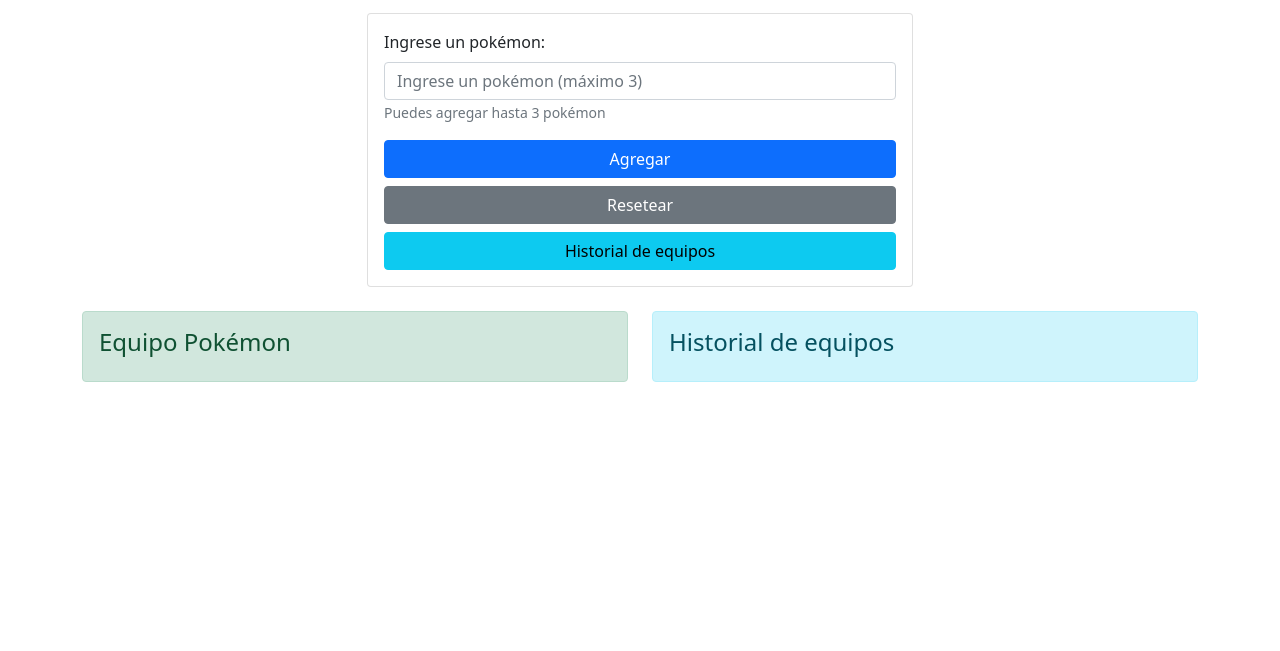
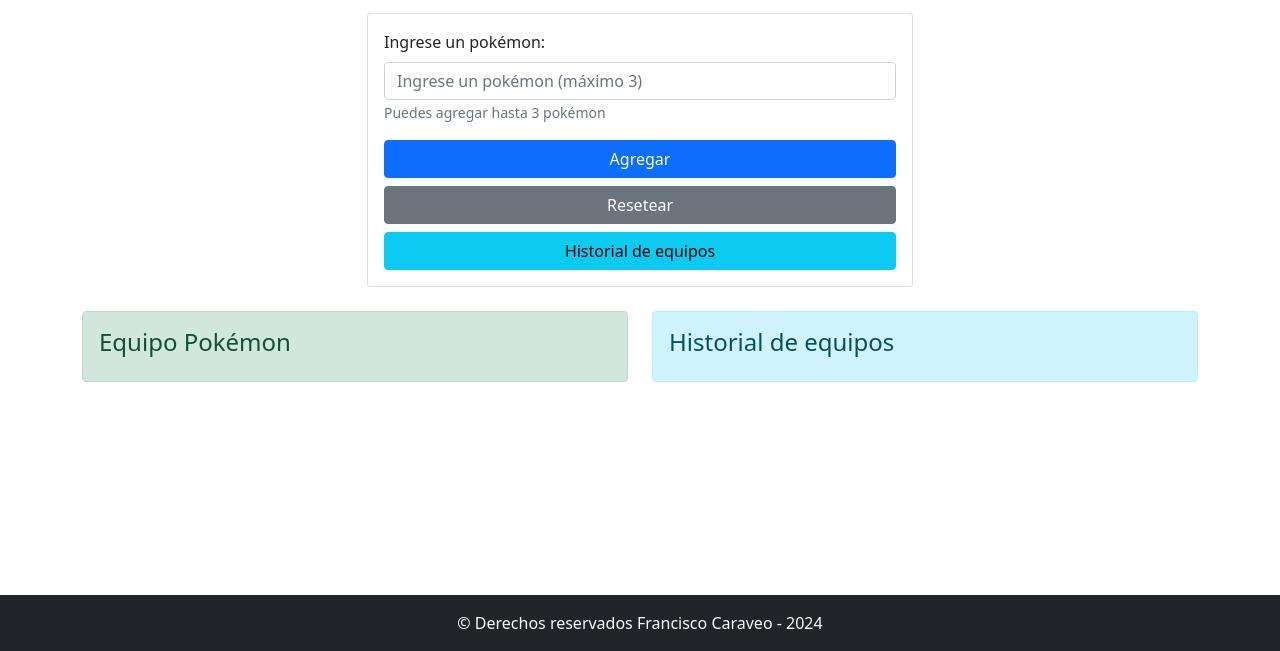
Before and after one commit to SheebSuka/PokeAPI, a plain HTML site: page index.html in a window 1280 px wide. Shown: the part 149-800 px from the top of the page. Drawn offline with nearby package versions, Linux system fonts and the light colour scheme.

Commit message:
Se agrego Footer

```diff
--- a/index.html
+++ b/index.html
@@ -74,6 +74,12 @@
         </div>
     </div>
 
+    <footer class="bg-dark text-light text-center py-3 fixed-bottom">
+        <div class="container">
+            <p class="m-0">&copy; Derechos reservados Francisco Caraveo - 2024</p>
+        </div>
+    </footer>
+
     <script src="script.js"></script>
     <script src="https://cdn.jsdelivr.net/npm/bootstrap@5.1.3/dist/js/bootstrap.bundle.min.js"
         integrity="sha384-ka7Sk0Gln4gmtz2MlQnikT1wXgYsOg+OMhuP+IlRH9sENBO0LRn5q+8nbTov4+1p"
```
